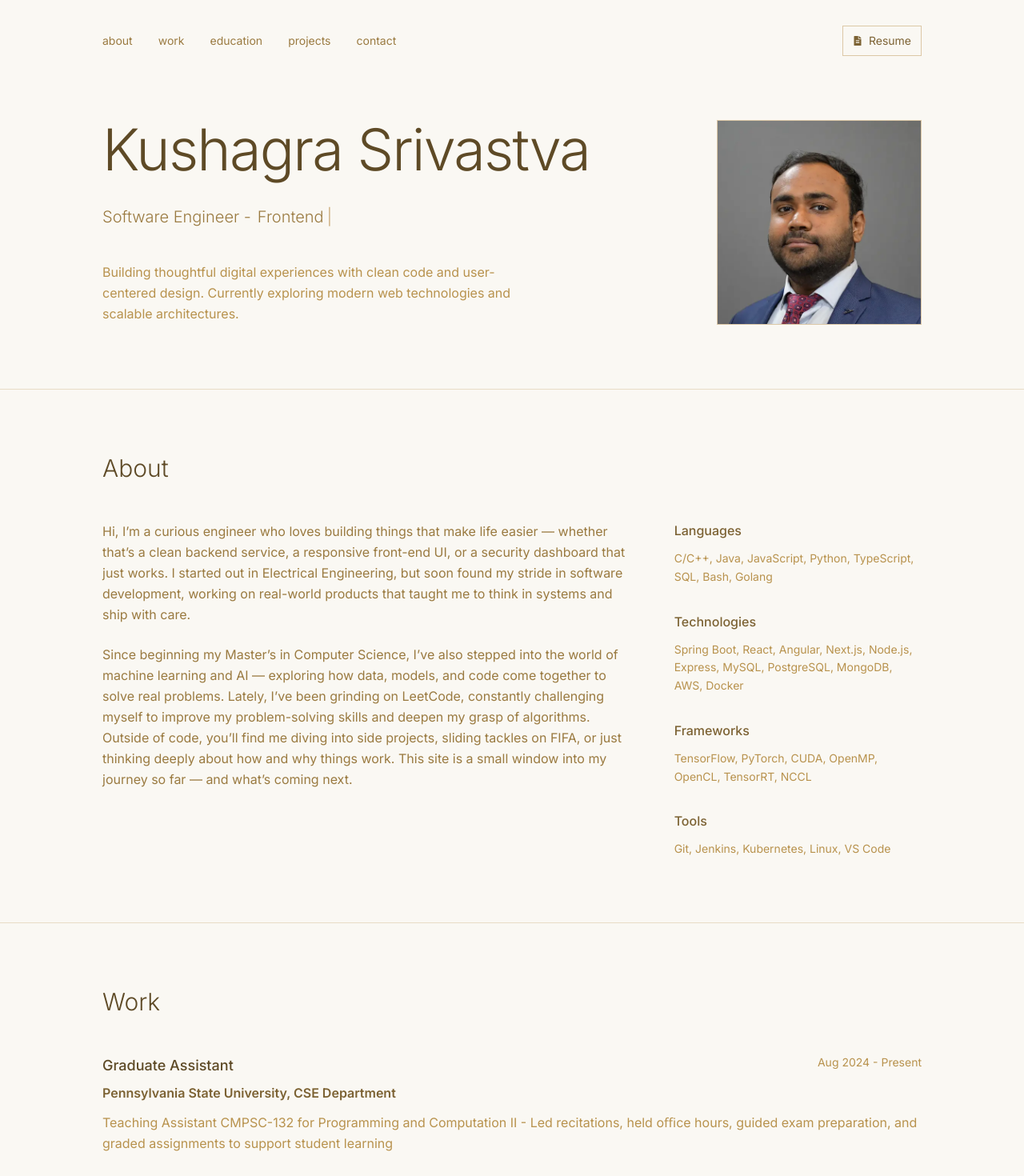
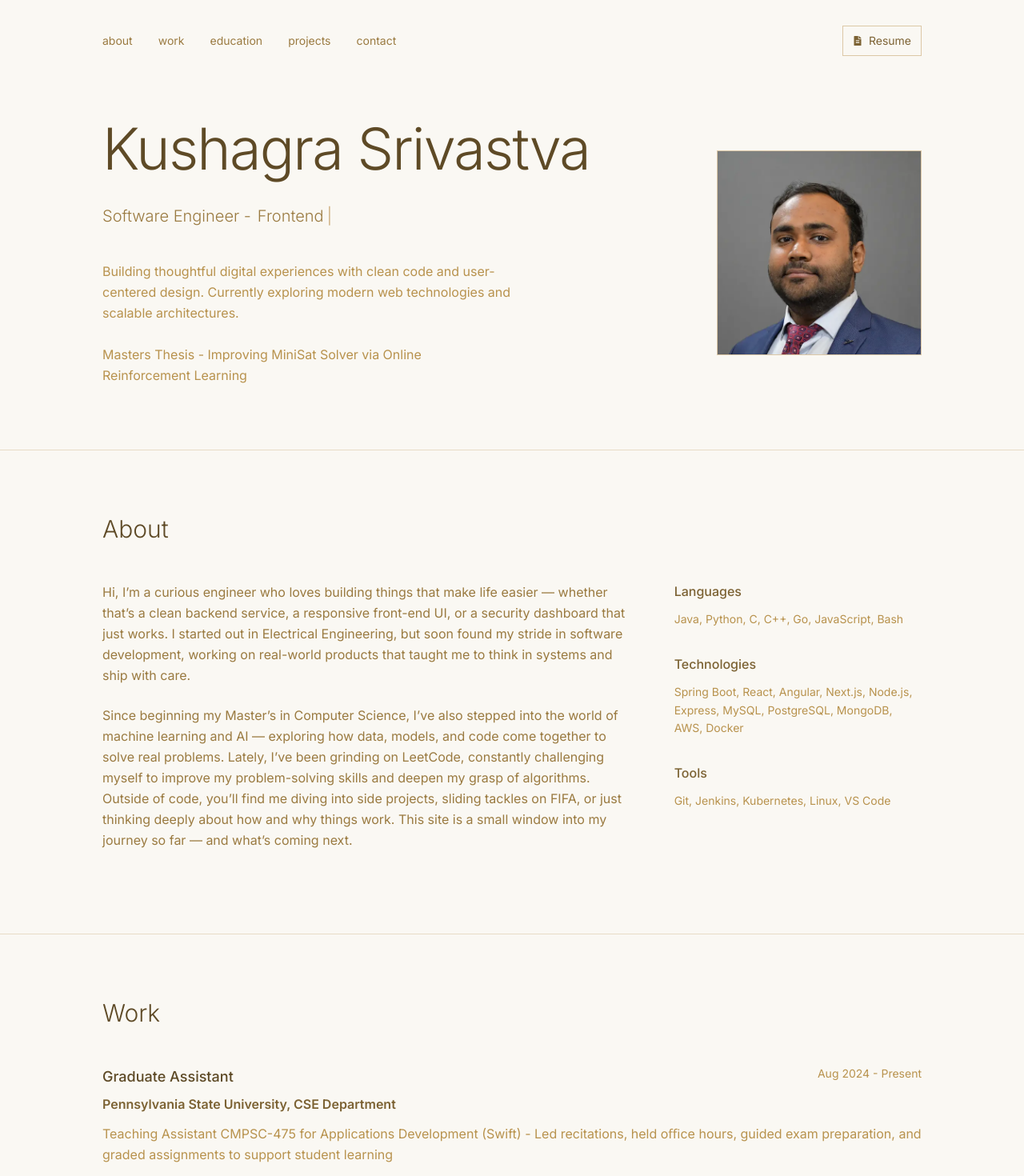
Before and after one commit to kux109/Profile-website, a React (Vite) app: page / in a window 1280 px wide. Shown: the top 1470 px of the page at 80% size. Built offline with nearby package versions, Linux system fonts and the light colour scheme.

Commit message:
ontent updates

```diff
--- a/src/App.jsx
+++ b/src/App.jsx
@@ -10,7 +10,7 @@ function App() {
   const leetcodeUrl = "https://leetcode.com/kush1499"
   const discordUrl = "https://discord.gg/p8Ars9xF"
   const homeUrl = "home"
-  const resumeUrl = "https://drive.google.com/file/d/1zW3y7dErg8JIbvj2bG1Wxh70xNwCloqO/view?usp=sharing" // Replace with your Google Drive link
+  const resumeUrl = "https://drive.google.com/file/d/1csYoMlHr2YiZasy18uuwGbY4jmtHmEUD/view" // Replace with your Google Drive link
 
   // Projects state
   const [visibleProjects, setVisibleProjects] = useState(4)
@@ -198,7 +198,9 @@ function App() {
 
               <p className="text-warm-beige-600 max-w-lg leading-relaxed">
                 Building thoughtful digital experiences with clean code and user-centered design.
-                Currently exploring modern web technologies and scalable architectures.
+                Currently exploring modern web technologies and scalable architectures. <br />
+                <br/>
+                Masters Thesis - Improving MiniSat Solver via Online Reinforcement Learning
               </p>
             </div>
             <div className="w-40 h-40 xs:w-48 xs:h-48 sm:w-64 sm:h-64 bg-warm-beige-200 border border-warm-beige-300 flex items-center justify-center mx-auto md:mx-0 mt-8 md:mt-0">
@@ -229,7 +231,7 @@ function App() {
               <div>
                 <h3 className="text-warm-beige-800 font-medium mb-3">Languages</h3>
                 <p className="text-warm-beige-600 text-sm leading-relaxed">
-                  C/C++, Java, JavaScript, Python, TypeScript, SQL, Bash, Golang
+                  Java, Python, C, C++, Go, JavaScript, Bash
                 </p>
               </div>
               <div>
@@ -238,12 +240,12 @@ function App() {
                   Spring Boot, React, Angular, Next.js, Node.js, Express, MySQL, PostgreSQL, MongoDB, AWS, Docker
                 </p>
               </div>
-              <div>
+              {/* <div>
                 <h3 className="text-warm-beige-800 font-medium mb-3">Frameworks</h3>
                 <p className="text-warm-beige-600 text-sm leading-relaxed">
                   TensorFlow, PyTorch, CUDA, OpenMP, OpenCL, TensorRT, NCCL
                 </p>
-              </div>
+              </div> */}
               <div>
                 <h3 className="text-warm-beige-800 font-medium mb-3">Tools</h3>
                 <p className="text-warm-beige-600 text-sm leading-relaxed">
@@ -265,7 +267,7 @@ function App() {
                 title: "Graduate Assistant",
                 company: "Pennsylvania State University, CSE Department",
                 period: "Aug 2024 - Present",
-                description: "Teaching Assistant CMPSC-132 for Programming and Computation II - Led recitations, held oﬃce hours, guided exam preparation, and graded assignments to support student learning "
+                description: "Teaching Assistant CMPSC-475 for Applications Development (Swift) - Led recitations, held oﬃce hours, guided exam preparation, and graded assignments to support student learning "
               },
               {
                 title: "Software Engineer",
```
